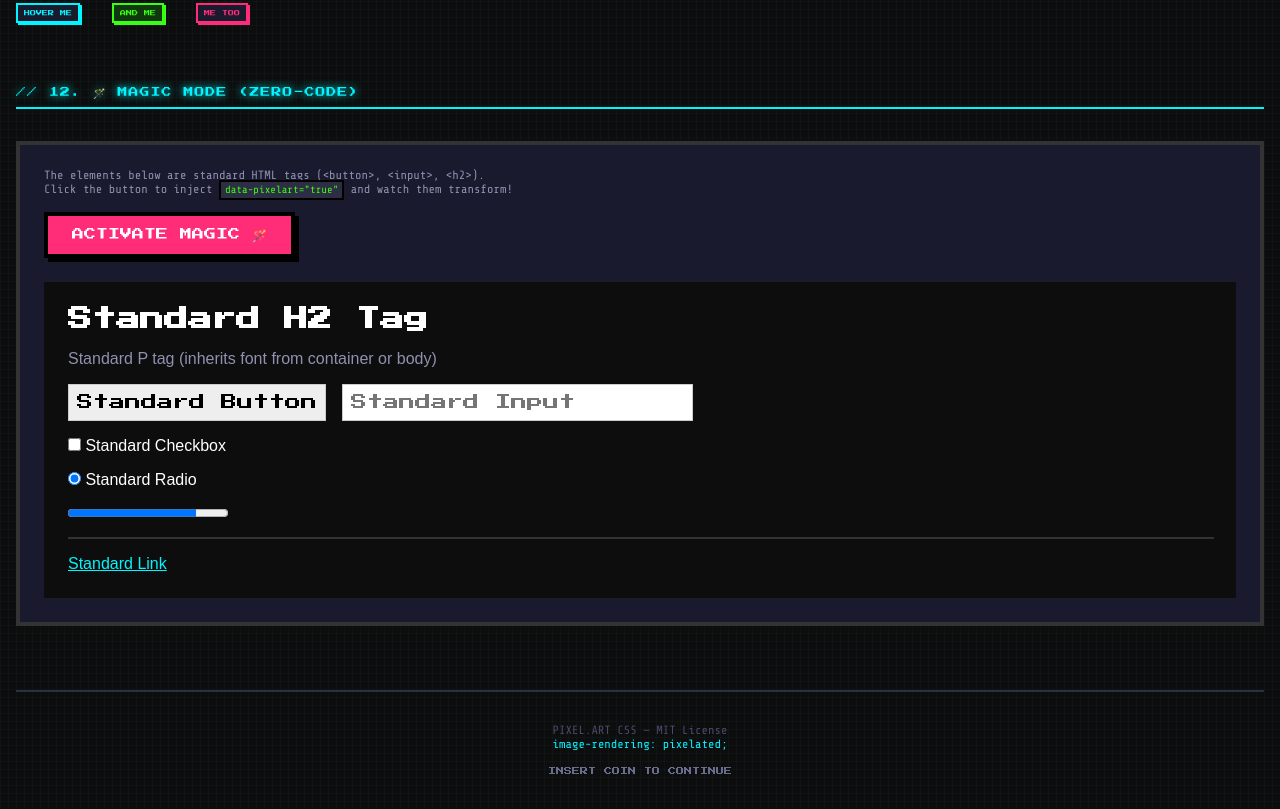
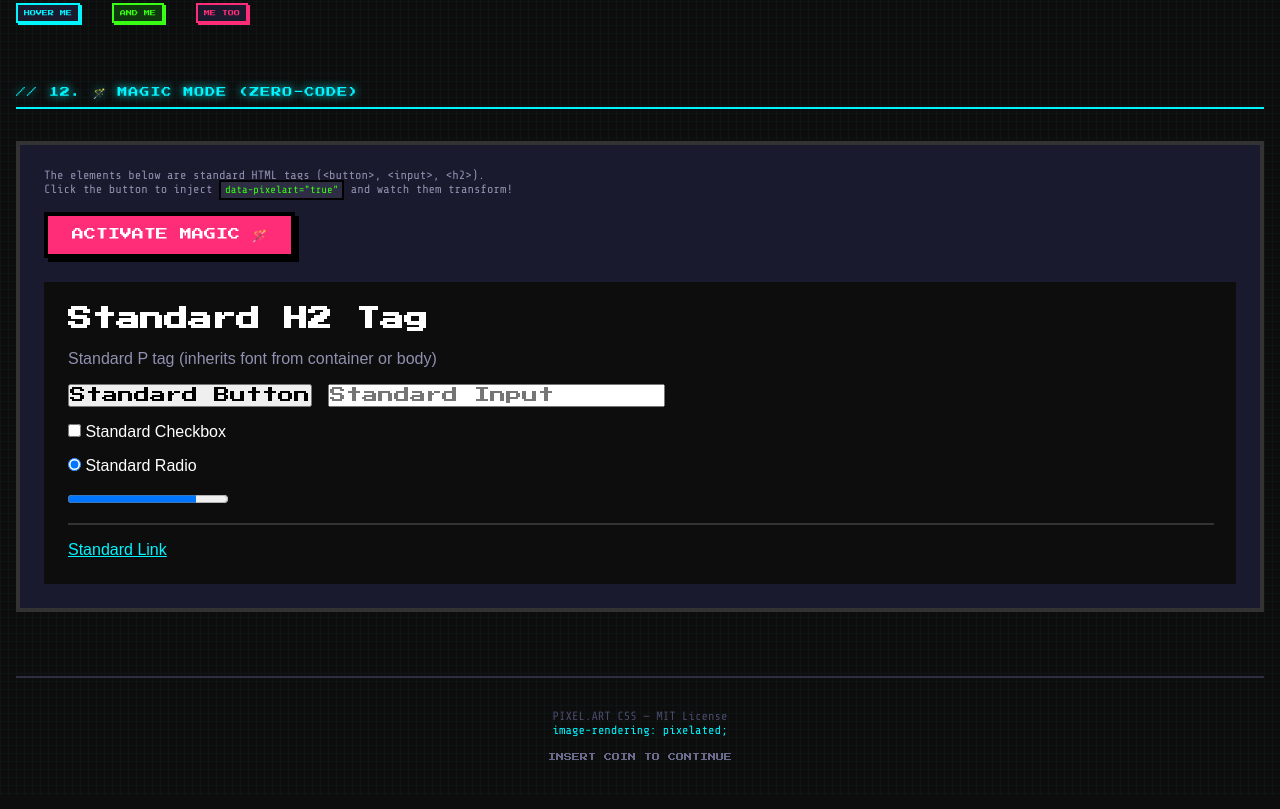
Before and after one commit to blackmoon87/pixelart.css, a website: page index.html in a window 1280 px wide. Shown: the part 2695-3504 px from the top of the page. Drawn offline with nearby package versions, Linux system fonts and the light colour scheme.

Commit message:
fix: remove inline styles from magic demo causing contrast issues

```diff
--- a/index.html
+++ b/index.html
@@ -463,8 +463,8 @@
         <p style="color:#9090b0; font-family:sans-serif;">Standard P tag (inherits font from container or body)</p>
 
         <div style="display:flex; gap:16px;">
-          <button style="padding:8px; border:1px solid #ccc; background:#eee;">Standard Button</button>
-          <input type="text" placeholder="Standard Input" style="padding:8px; border:1px solid #ccc;">
+          <button>Standard Button</button>
+          <input type="text" placeholder="Standard Input">
         </div>
 
         <label style="color:#fff; font-family:sans-serif;">
```
